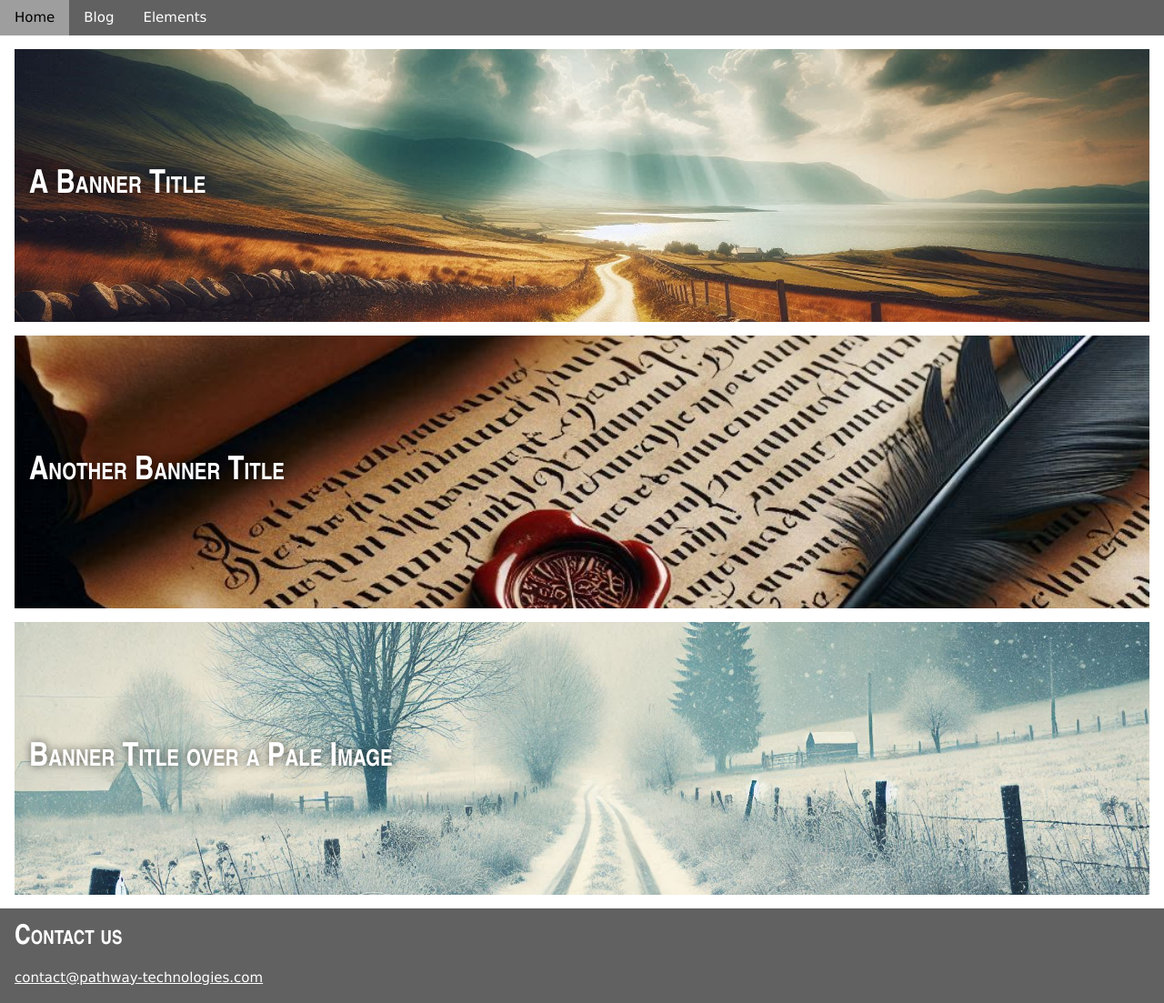
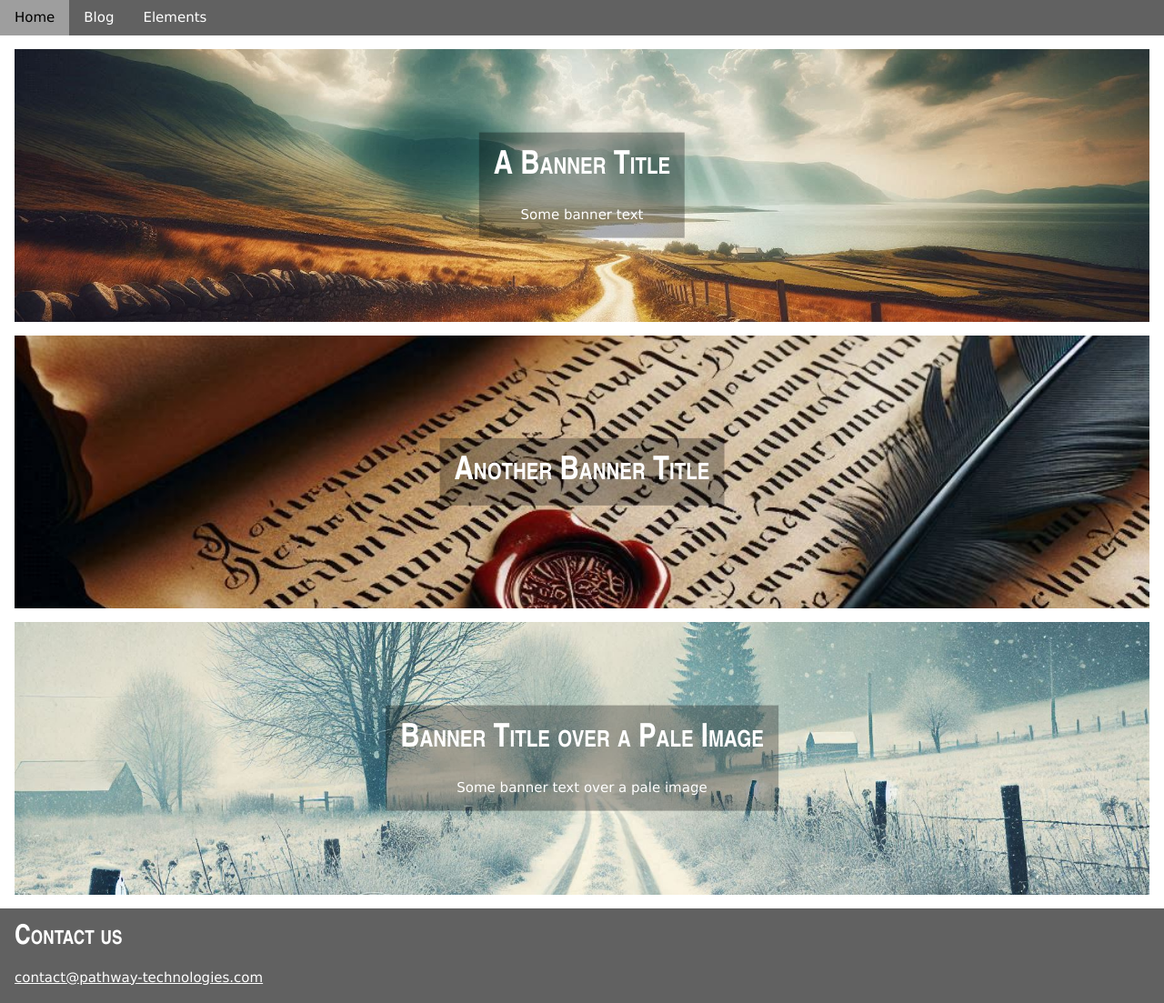
Before and after one commit to ptl-cloud/ptl-cloud.github.io, a Jekyll site: the page built from docs/pages/elements/ptl-hero-banner.md, in a window 1280 px wide and 1103 px high. Shown: the whole window at 91% size. Built offline with Jekyll 4.4.1, drawn with Linux system fonts in a browser that asks for light colours.

Commit message:
Hero banner improvements

```diff
--- a/docs/_includes/ptl-hero-banner.html
+++ b/docs/_includes/ptl-hero-banner.html
@@ -1,8 +1,11 @@
 <div class="w3-display-container">
   <img class="ptl-hero-banner-image" src="{{ include.image }}" alt="Banner Image" />
   {% if include.title %}
-  <div class="w3-display-left w3-container">
-    <h1 class="w3-text-white ptl-hero-banner-text">{{ include.title }}</h1>
+  <div class="w3-display-middle w3-container w3-center ptl-background-opacity">
+    <h1 class="w3-text-white">{{ include.title }}</h1>
+    {% if include.text %}
+      <p class="w3-text-white">{{ include.text }}</p>
+    {% endif %}
   </div>
   {% endif %}
 </div>
--- a/docs/_layouts/default.html
+++ b/docs/_layouts/default.html
@@ -4,6 +4,7 @@
 # Supported page variables:
 # banner-image: Path to banner image
 # banner-title: Title for banner
+# banner-text: Text for banner below title
 ---
 
 <!DOCTYPE html>
@@ -14,7 +15,7 @@
 <body>
   {% include navigation-bar.html %}
   {% if page.banner-image %}
-    {% include ptl-hero-banner.html image=page.banner-image title=page.banner-title %}
+    {% include ptl-hero-banner.html image=page.banner-image title=page.banner-title text=page.banner-text %}
   {% endif %}
   <main class="w3-container">
     {{ content }}
--- a/docs/_layouts/post.html
+++ b/docs/_layouts/post.html
@@ -3,7 +3,9 @@
 
 # Supported page variables:
 # banner-image: Path to banner image
-# NOTE: Page title is used for banner title
+# NOTE:
+#    Page title is used for banner title
+#    Page sub-title is used for banner text
 ---
 
 <!DOCTYPE html>
@@ -14,7 +16,7 @@
 <body>
   {% include navigation-bar.html %}
   {% if page.banner-image %}
-    {% include ptl-hero-banner.html image=page.banner-image title=page.title %}
+    {% include ptl-hero-banner.html image=page.banner-image title=page.title text=page.sub-title %}
   {% endif %}
   <main class="w3-container">
     <div class="w3-row">
--- a/docs/_sass/ptl.scss
+++ b/docs/_sass/ptl.scss
@@ -21,7 +21,11 @@
   object-fit: cover;
 }
 
-// Hero Banner text style (apply a shadow to make white text visible on pale background)
-.ptl-hero-banner-text {
+// Apply a shadow, e.g. to make white text visible on pale background
+.ptl-shadow-text {
   text-shadow: 0px 0px 10px rgba(0, 0, 0, 0.65);
 }
+
+.ptl-background-opacity {
+  background: rgba(0, 0, 0, 0.3);
+}
--- a/docs/pages/elements/ptl-hero-banner.md
+++ b/docs/pages/elements/ptl-hero-banner.md
@@ -5,9 +5,9 @@ permalink: /elements/ptl-hero-banner
 ---
 
 <p></p>
-{% include ptl-hero-banner.html image='/assets/images/designer/Pathway_1792x1024.jpeg' title='A Banner Title' %}
+{% include ptl-hero-banner.html image='/assets/images/designer/Pathway_1792x1024.jpeg' title='A Banner Title' text='Some banner text' %}
 <p></p>
 {% include ptl-hero-banner.html image='/assets/images/designer/20241130_LoremIpsum.jpeg' title='Another Banner Title' %}
 <p></p>
-{% include ptl-hero-banner.html image='/assets/images/designer/20241220_Designer.jpeg' title='Banner Title over a Pale Image' %}
+{% include ptl-hero-banner.html image='/assets/images/designer/20241220_Designer.jpeg' title='Banner Title over a Pale Image' text='Some banner text over a pale image' %}
 <p></p>
```
Also changed, not shown: docs/pages/home/home.md (+1 -0 lines).
